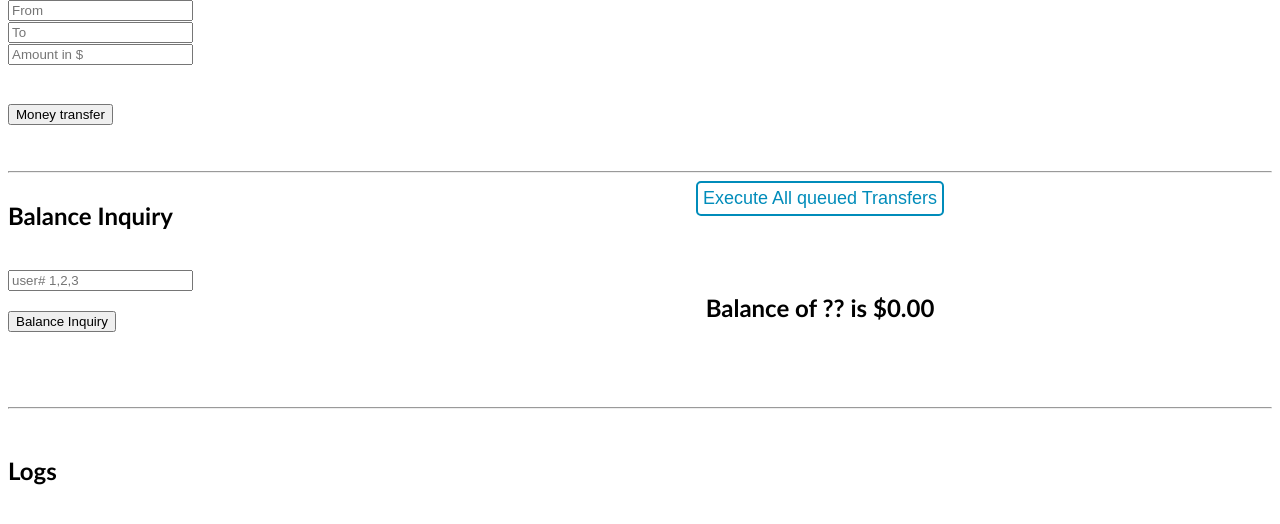
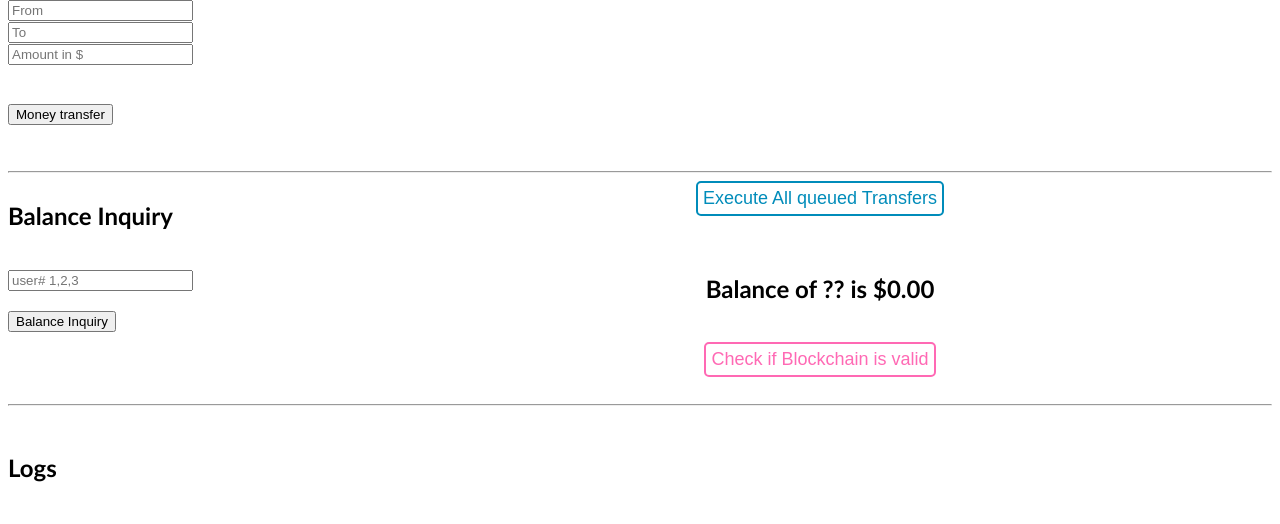
Before and after one commit to SatyamA007/CS271_PA1, a Flask app: page / in a window 1280 px wide. Shown: the part 78-602 px from the top of the page. Run offline with Flask 2, Linux system fonts and the light colour scheme; some libraries are stand-ins or nearby versions.

Commit message:
Added validation check

```diff
--- a/app.py
+++ b/app.py
@@ -51,6 +51,19 @@ def execute_all_transfer():
             emit('my_response', {'data': f"Now processing balance inquiry for {data['transaction']['from']}", 'count': session['receive_count']})
         send_data(data['transaction']['from'], data)
 
+@socket_.on('check_valid')
+def check_valid():
+    session['receive_count'] = session.get('receive_count', 0) + 1
+    emit('my_response', {'data': "Validating the blockchain......", 'count': session['receive_count']}, broadcast=True)
+    transaction = {
+        'type': 'validate',
+    }
+    data = {
+        'sender': 'server_request',
+        'transaction': transaction
+    }
+    send_data('server', data)
+
 @socket_.on('balance_inquiry')
 def balance_inquiry(message):
     session['receive_count'] = session.get('receive_count', 0) + 1
@@ -79,6 +92,11 @@ def send_money_result(message):
     emit('my_response', {'data': f"Current balance of {sndr} is ${amt}", 'count': '?'}, broadcast=True)
     emit('balance_print', {'sndr': sndr, 'amt':amt }, broadcast=True)
 
+@socket_.on('check_valid_result')
+def check_valid_result(message):
+    msg = message['data']
+    emit('my_response', {'data': msg, 'count': '?'}, broadcast=True)
+
 @socket_.on('disconnect_request')
 def disconnect_request():
     @copy_current_request_context
--- a/templates/index.html
+++ b/templates/index.html
@@ -76,6 +76,10 @@
                 socket.emit('execute_all_transfer');
                 return false;
             });
+            $('form#checkValid').submit(function(event) {
+                socket.emit('check_valid');
+                return false;
+            });
             $('form#balance').submit(function(event) {
                 socket.emit('balance_inquiry', {data: $('#user_id').val()});
                 return false;
@@ -122,11 +126,18 @@
             <form id="executeAll" method="POST" action='#' style="text-align: center">
                 <input type="submit" value="Execute All queued Transfers"  class="button">
             </form>
-            <br/><br/><br/>
+            <br/><br/>
             <h2 id="balance_text">Balance of ?? is $0.00</h2>
+
+        </div>
+        <br/>
+        <div style="text-align: center">
+            <form id="checkValid" method="POST" action='#' style="text-align: center">
+                <input type="submit" value="Check if Blockchain is valid"  class="button"  style="color: hotpink;border: 2px solid hotpink;">
+            </form>
         </div>
     </div>
-    <br/><br/><br/>
+    <br/>
     <hr/><br/>
 
     <h2 style="background-color:white;">Logs</h2>
```
Also changed, not shown: tcpServer.py (+6 -3 lines).
